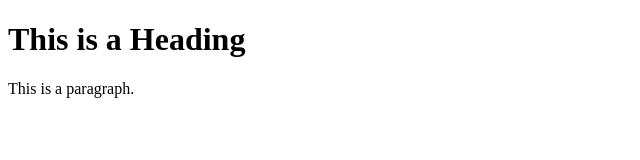
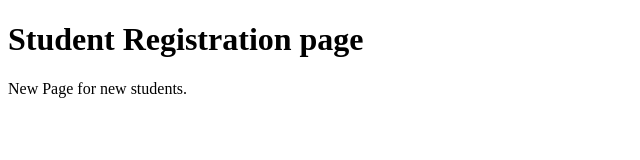
Before and after one commit to hornafricainsight/learning-git, a plain HTML site: page index.html in a window 1280 px wide. Shown: the whole page, without its empty margins (0-640 px from the left). Drawn offline with Linux system fonts and the light colour scheme.

Commit message:
Update index.html

```diff
--- a/index.html
+++ b/index.html
@@ -1,12 +1,12 @@
 <!DOCTYPE html>
 <html>
 	<head>
-		<title>Page Title</title>
+		<title> Well come to Student registration Page</title>
 	</head>
 	<body>
 
-		<h1>This is a Heading</h1>
-		<p>This is a paragraph.</p>
+		<h1>Student Registration page</h1>
+		<p>New Page for new students.</p>
 
 	</body>
 </html:wq
```
